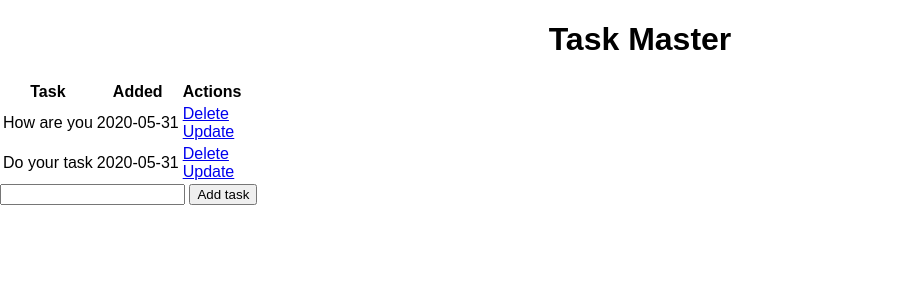
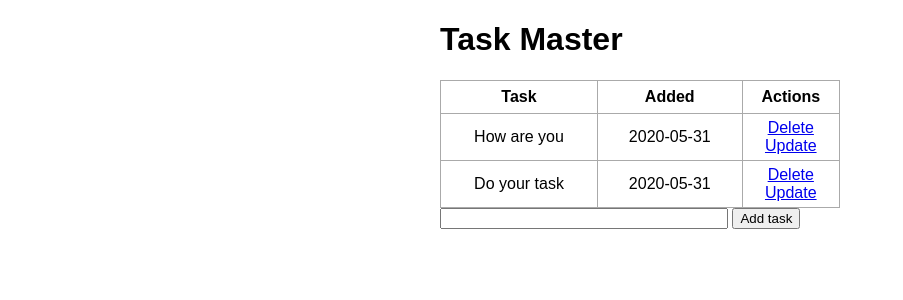
Before and after one commit to rkasale28/Flask-Introduction, a Flask app: page / in a window 1280 px wide. Shown: the top 300 px of the page, without its empty margins (0-903 px from the left). Run offline with Flask 2, Linux system fonts and the light colour scheme; data comes from the database, SQL or seed files in the repository.

Commit message:
Added CSS

```diff
--- a/static/css/main.css
+++ b/static/css/main.css
@@ -1,8 +1,35 @@
-body{
+body, html {
     margin: 0;
     font-family: sans-serif;
 }
 
-h1{
+.content {
+    margin: 0 auto;
+    width: 400px;
+}
+
+table, td, th {
+    border: 1px solid #aaa;
+}
+
+table {
+    border-collapse: collapse;
+    width: 100%;
+}
+
+th {
+    height: 30px;
+}
+
+td {
     text-align: center;
+    padding: 5px;
 }
+
+.form {
+    margin-top: 20px;
+}
+
+#content {
+    width: 70%;
+}
```
